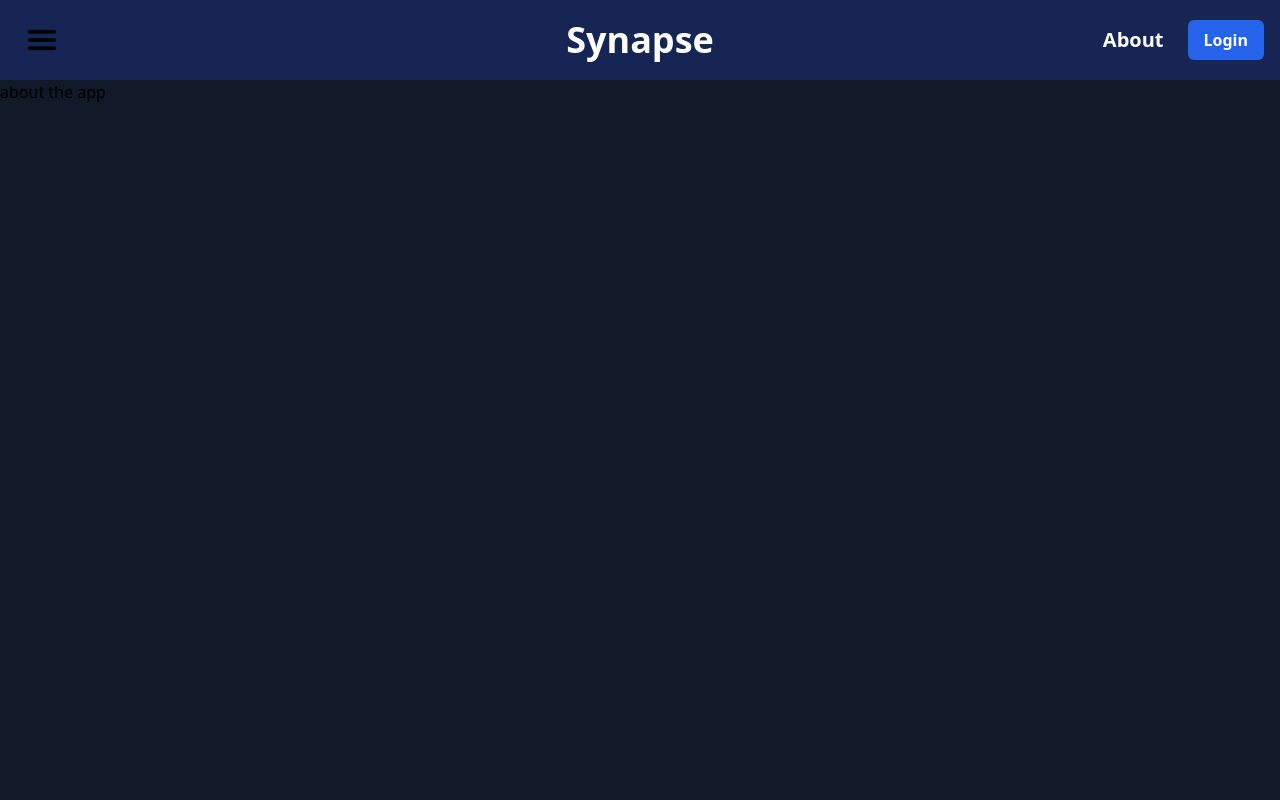
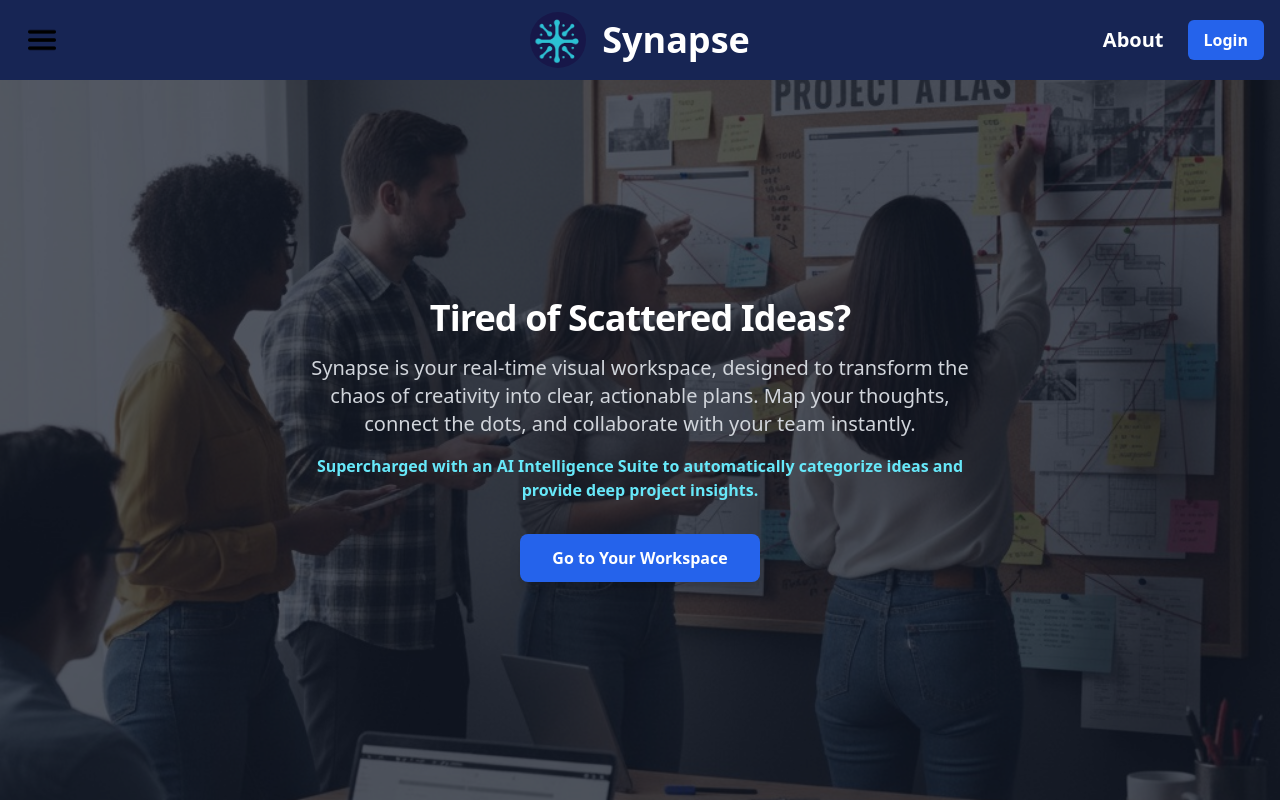
Before and after one commit to kryonic-fluke/Canva, a React (Vite) app in the folder client/: page /about in a window 1280 px wide. Built offline with nearby package versions, Linux system fonts and the light colour scheme; no server answers.

Commit message:
add: About page

```diff
--- a/client/src/components/AppNavBar.tsx
+++ b/client/src/components/AppNavBar.tsx
@@ -45,8 +45,12 @@ const buttonRef = useRef<HTMLButtonElement>(null);
 
 
       <div className="flex-1 flex justify-center">
-        <Link to="/" className="text-white font-bold text-4xl hover:text-blue-400 transition-all duration-500 ease-in-out" aria-label="Home">
-          Synapse
+        <Link to="/" className="flex items-center gap-4 text-white font-bold text-4xl hover:text-blue-400 transition-all duration-500 ease-in-out" aria-label="Home">
+<img src="/img/image.png" className="h-14 w-14 rounded-full  object-cover"/>
+
+       <p>
+Synapse
+        </p>
         </Link>
       </div>
 
--- a/client/src/main.tsx
+++ b/client/src/main.tsx
@@ -3,9 +3,23 @@ import { createRoot } from "react-dom/client";
 import "./index.css";
 import App from "./App";
 import { AuthProvider } from "./context/AuthContext";
+import { Toaster } from "react-hot-toast";
 
 createRoot(document.getElementById("root")!).render(
   <StrictMode>
+        <Toaster
+      position="bottom-center"
+      toastOptions={{
+        duration: 5000,
+        style: {
+          background: '#363636',
+          color: '#fff',
+        },
+        success: {
+          duration: 3000,
+        },
+      }}
+    />
     <AuthProvider>
       <App />
     </AuthProvider>
--- a/client/src/pages/About.tsx
+++ b/client/src/pages/About.tsx
@@ -1,10 +1,37 @@
+import { Link } from 'react-router-dom';
 
+export const AboutPage = () => {
+  return (
+    <div
+      className="relative flex items-center justify-center h-full bg-cover bg-center"
+      style={{ backgroundImage: "url('/img/hero.jpeg')" }}
+    >
+      <div className="absolute inset-0 bg-gray-900 bg-opacity-70" />
 
+      <div className="relative z-10 text-center text-white px-4">
 
-export const AboutPage=()=>{
-    return (
-        <div>
-            about the app
+        <h1 className="text-2xl md:text-4xl font-bold tracking-tight">
+          Tired of Scattered Ideas?
+        </h1>
+
+        <p className="mt-4 max-w-2xl mx-auto text-lg md:text-xl text-gray-300">
+          Synapse is your real-time visual workspace, designed to transform the chaos of creativity into clear, actionable plans. Map your thoughts, connect the dots, and collaborate with your team instantly.
+        </p>
+
+        <p className="mt-4 max-w-2xl mx-auto text-md text-cyan-300 font-semibold">
+          Supercharged with an AI Intelligence Suite to automatically categorize ideas and provide deep project insights.
+        </p>
+
+        <div className="mt-8">
+          <Link
+            to="/app"
+            className="inline-block px-8 py-3 bg-blue-600 text-white font-bold rounded-lg shadow-lg hover:bg-blue-700 transition-transform transform hover:scale-105"
+          >
+            Go to Your Workspace
+          </Link>
         </div>
-    )
-}
+
+      </div>
+    </div>
+  );
+};
--- a/client/src/view/CanvasView.tsx
+++ b/client/src/view/CanvasView.tsx
@@ -32,6 +32,7 @@ import { SnapshotView } from "./Snapshotview";
 import { useDeleteNode } from "../hooks/useDeleteNode";
 import { useDeleteEdge } from "../hooks/useDeleteEdge";
 import { ConfirmModal } from "../components/ConfirmModalProps";
+import { Spinner } from "../components/Spinner";
 
 export const CanvasView = () => {
   const {  nodes: rawNodes,  setNodes,  isLoading: isNodesLoading,} = useCanvasNodes();
@@ -403,9 +404,13 @@ const hydratedNodes = useMemo(() => {
 
   const { fitView } = useReactFlow();
 
-  if (isNodesLoading || isEdgesLoading) {
-    return <div>Loading your canvas...</div>;
-  }
+ if (isNodesLoading || isEdgesLoading) {
+  return (
+    <div className="w-full h-full flex items-center justify-center bg-gray-900">
+      <Spinner size="lg" variant="light" text="Loading Canvas..." />
+    </div>
+  );
+}
 
   return (
     <>
```
